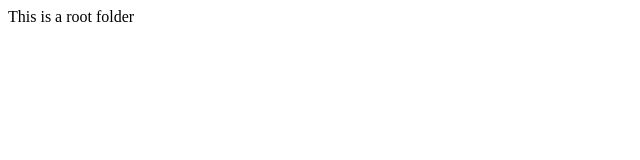
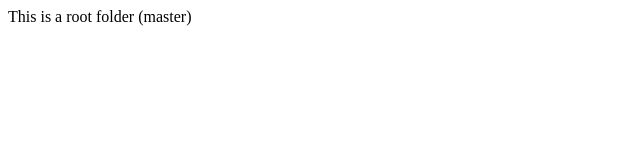
Before and after one commit to arkhipenko/arkhipenko.github.io, a plain HTML site: page index.html in a window 1280 px wide. Shown: the full height of the page, 0-640 px from the left. Drawn offline with Linux system fonts and the light colour scheme.

Commit message:
Update root folder description to include 'master'

```diff
--- a/index.html
+++ b/index.html
@@ -1,3 +1,3 @@
 <html>
-  This is a root folder
+  This is a root folder (master)
 </html>
```
